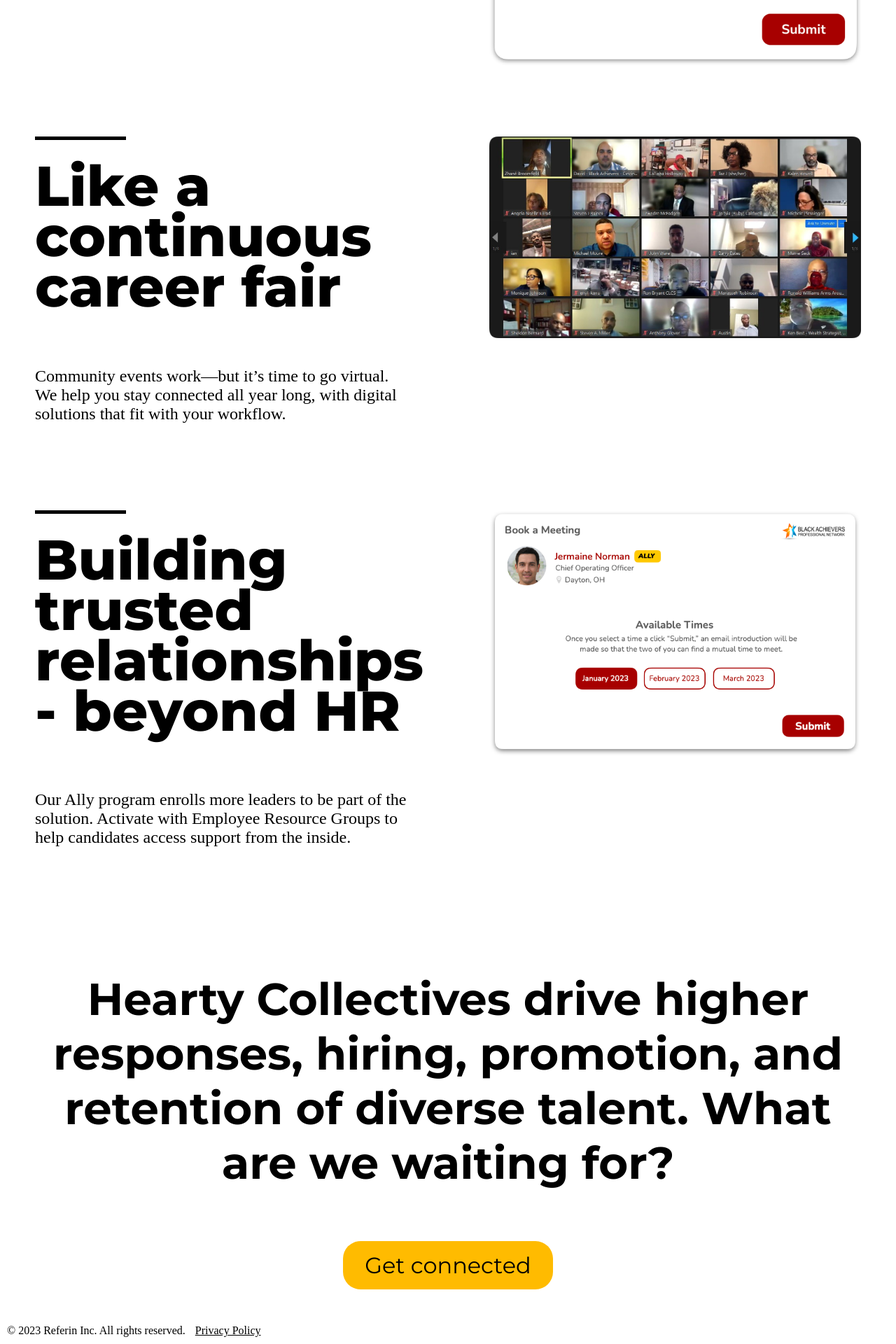
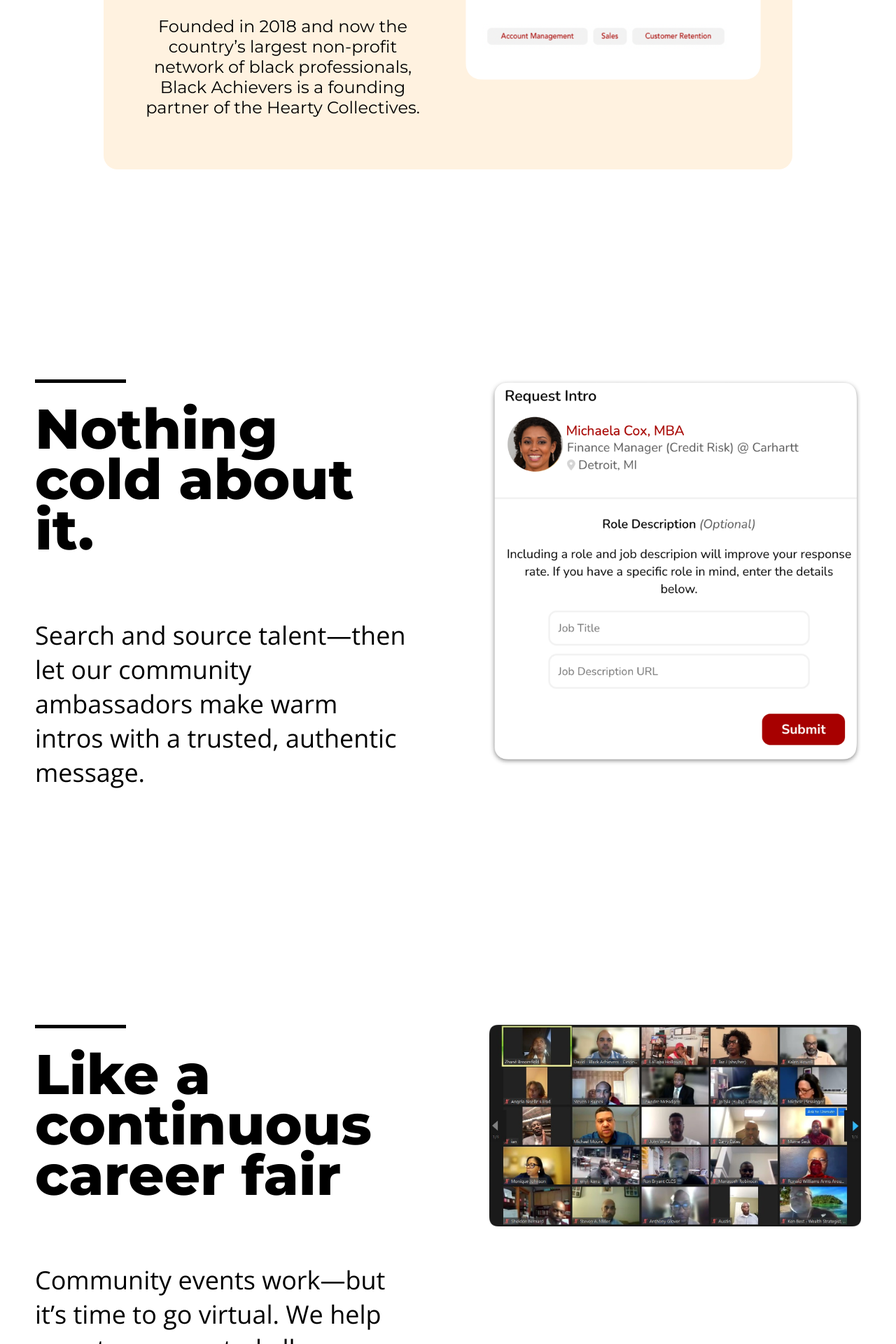
Before and after one commit to Referin/marketingsite, a PHP site: page /collectives.php in a window 1280 px wide. Shown: the part 3092-5012 px from the top of the page at 70% size. Run offline with PHP 8.4, Linux system fonts and the light colour scheme; some libraries are stand-ins or nearby versions.

Commit message:
Font and spacing changes

```diff
--- a/black-achievers.html
+++ b/black-achievers.html
@@ -22,7 +22,7 @@
       MIXPANEL_CUSTOM_LIB_URL:"file:"===c.location.protocol&&"//cdn.mxpnl.com/libs/mixpanel-2-latest.min.js".match(/^\/\//)?"https://cdn.mxpnl.com/libs/mixpanel-2-latest.min.js":"//cdn.mxpnl.com/libs/mixpanel-2-latest.min.js";d=c.getElementsByTagName("script")[0];d.parentNode.insertBefore(b,d)}})(document,window.mixpanel||[]);
       mixpanel.init("da4914e42433bbd93fe0ddee5422561f", {batch_requests: true})</script>
       <link rel="preconnect" href="https://fonts.gstatic.com">
-      <link href="https://fonts.googleapis.com/css2?family=Montserrat:ital,wght@0,200;0,300;0,400;0,600;0,700;0,800;0,900;1,200;1,300;1,400;1,600;1,700;1,800;1,900&display=swap" rel="stylesheet">
+      <link href="https://fonts.googleapis.com/css2?family=Montserrat:ital,wght@0,200;0,300;0,400;0,600;0,700;0,800;0,900;1,200;1,300;1,400;1,600;1,700;1,800;1,900&family=Open+Sans:ital,wght@0,200;0,300;0,400;0,600;0,700;0,800;0,900;1,200;1,300;1,400;1,600;1,700;1,800;1,900&display=swap" rel="stylesheet">
     <link rel="stylesheet" href="./css/black-achievers.css">
     <link rel="stylesheet" href="./css/contact-modal.css">
     <link rel="apple-touch-icon" sizes="180x180" href="/apple-touch-icon.png">
--- a/collectives.html
+++ b/collectives.html
@@ -22,7 +22,7 @@
       MIXPANEL_CUSTOM_LIB_URL:"file:"===c.location.protocol&&"//cdn.mxpnl.com/libs/mixpanel-2-latest.min.js".match(/^\/\//)?"https://cdn.mxpnl.com/libs/mixpanel-2-latest.min.js":"//cdn.mxpnl.com/libs/mixpanel-2-latest.min.js";d=c.getElementsByTagName("script")[0];d.parentNode.insertBefore(b,d)}})(document,window.mixpanel||[]);
       mixpanel.init("da4914e42433bbd93fe0ddee5422561f", {batch_requests: true})</script>
       <link rel="preconnect" href="https://fonts.gstatic.com">
-      <link href="https://fonts.googleapis.com/css2?family=Montserrat:ital,wght@0,200;0,300;0,400;0,600;0,700;0,800;0,900;1,200;1,300;1,400;1,600;1,700;1,800;1,900&display=swap" rel="stylesheet">
+      <link href="https://fonts.googleapis.com/css2?family=Montserrat:ital,wght@0,200;0,300;0,400;0,600;0,700;0,800;0,900;1,200;1,300;1,400;1,600;1,700;1,800;1,900&family=Open+Sans:ital,wght@0,200;0,300;0,400;0,600;0,700;0,800;0,900;1,200;1,300;1,400;1,600;1,700;1,800;1,900&display=swap" rel="stylesheet">
     <link rel="stylesheet" href="./css/collectives.css">
     <link rel="stylesheet" href="./css/contact-modal.css">
     <link rel="apple-touch-icon" sizes="180x180" href="/apple-touch-icon.png">
@@ -89,7 +89,9 @@
             <div class="image-container">
               <img src="./images/ba/black-achievers-circle-image.png" />
             </div>
-            <p>Founded in 2018 and now the country’s largest non-profit network of black professionals, Black Achievers is a founding partner of the Hearty Collectives.</p>
+            <div class="p-container">
+              <p>Founded in 2018 and now the country’s largest non-profit network of black professionals, Black Achievers is a founding partner of the Hearty Collectives.</p>
+            </div>
           </div>
           <div class="right image-container">
             <img src="./images/ba/leandre.png" />
--- a/css/black-achievers.css
+++ b/css/black-achievers.css
@@ -69,6 +69,7 @@
 
 p {
     font-size: 1.5em;
+    font-family: "Open Sans";
 }
 
 .container {
@@ -76,7 +77,10 @@
     flex-wrap: wrap;
     flex-direction: row;
     justify-content: space-between;
-    margin: 100px 20px;
+    margin-left: 20px;
+    margin-right: 20px;
+    margin-top: 50px;
+    margin-bottom: 300px;
 }
 
 .left {
--- a/css/collectives.css
+++ b/css/collectives.css
@@ -37,7 +37,8 @@
 }
 
 p {
-    font-size: 1.5em;
+    font-size: 2.25em;
+    font-family: "Open Sans";
 }
 
 .header .menu a {
@@ -59,7 +60,7 @@
     flex-direction: row;
     justify-content: space-between;
     align-items: center;
-    margin: 100px 40px;
+    margin: 300px 40px;
 }
 
 .left {
@@ -160,7 +161,18 @@
 
 .ba-inner-container .story img {
     width: 100%;
-    max-width: 400px;
+    max-width: 500px;
+}
+
+.ba-inner-container .story .left {
+    justify-content: space-around;
+    text-align: center;
+}
+
+.ba-inner-container .story .left .p-container {
+    width: 100%;
+    display: flex;
+    justify-content: center;
 }
 
 .ba-inner-container .story .left h3, .stats {
@@ -186,6 +198,9 @@
 
 .ba-inner-container .story .left p {
     max-width: 400px;
+    font-size: 1.5em;
+    text-align: center;
+    font-family: 'Montserrat';
 }
 
 .intro img {
--- a/css/our-story.css
+++ b/css/our-story.css
@@ -32,6 +32,7 @@
 
 p {
     font-size: 1.5em;
+    font-family: "Open Sans";
 }
 
 .header .menu a {
--- a/our-story.html
+++ b/our-story.html
@@ -22,7 +22,7 @@
       MIXPANEL_CUSTOM_LIB_URL:"file:"===c.location.protocol&&"//cdn.mxpnl.com/libs/mixpanel-2-latest.min.js".match(/^\/\//)?"https://cdn.mxpnl.com/libs/mixpanel-2-latest.min.js":"//cdn.mxpnl.com/libs/mixpanel-2-latest.min.js";d=c.getElementsByTagName("script")[0];d.parentNode.insertBefore(b,d)}})(document,window.mixpanel||[]);
       mixpanel.init("da4914e42433bbd93fe0ddee5422561f", {batch_requests: true})</script>
       <link rel="preconnect" href="https://fonts.gstatic.com">
-      <link href="https://fonts.googleapis.com/css2?family=Montserrat:ital,wght@0,200;0,300;0,400;0,600;0,700;0,800;0,900;1,200;1,300;1,400;1,600;1,700;1,800;1,900&display=swap" rel="stylesheet">
+      <link href="https://fonts.googleapis.com/css2?family=Montserrat:ital,wght@0,200;0,300;0,400;0,600;0,700;0,800;0,900;1,200;1,300;1,400;1,600;1,700;1,800;1,900&family=Open+Sans:ital,wght@0,200;0,300;0,400;0,600;0,700;0,800;0,900;1,200;1,300;1,400;1,600;1,700;1,800;1,900&display=swap" rel="stylesheet">
     <link rel="stylesheet" href="./css/our-story.css">
     <link rel="apple-touch-icon" sizes="180x180" href="/apple-touch-icon.png">
     <link rel="icon" type="image/png" sizes="32x32" href="/favicon-32x32.png">
```
